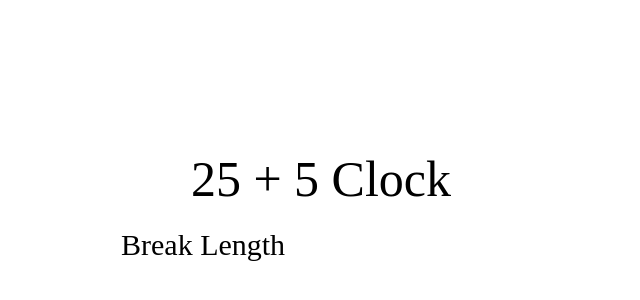
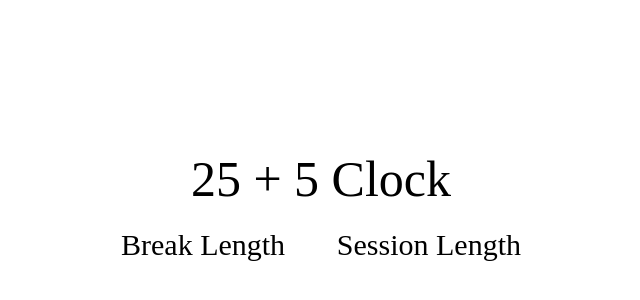
Before and after one commit to attilacs/25-5-clock, a React (Create React App) app: page / in a window 1280 px wide. Shown: the part 184-484 px from the top of the page, without its empty margins (319-959 px from the left). Built offline with nearby package versions, Linux system fonts and the light colour scheme.

Commit message:
Add session label

```diff
--- a/src/components/SettingsContainer.tsx
+++ b/src/components/SettingsContainer.tsx
@@ -5,6 +5,7 @@ const SettingsContainer = () => {
   return (
     <SettingsContainerStyled>
       <LengtController id="break-label" label="Break Length" />
+      <LengtController id="session-label" label="Session Length" />
     </SettingsContainerStyled>
   );
 };
```
